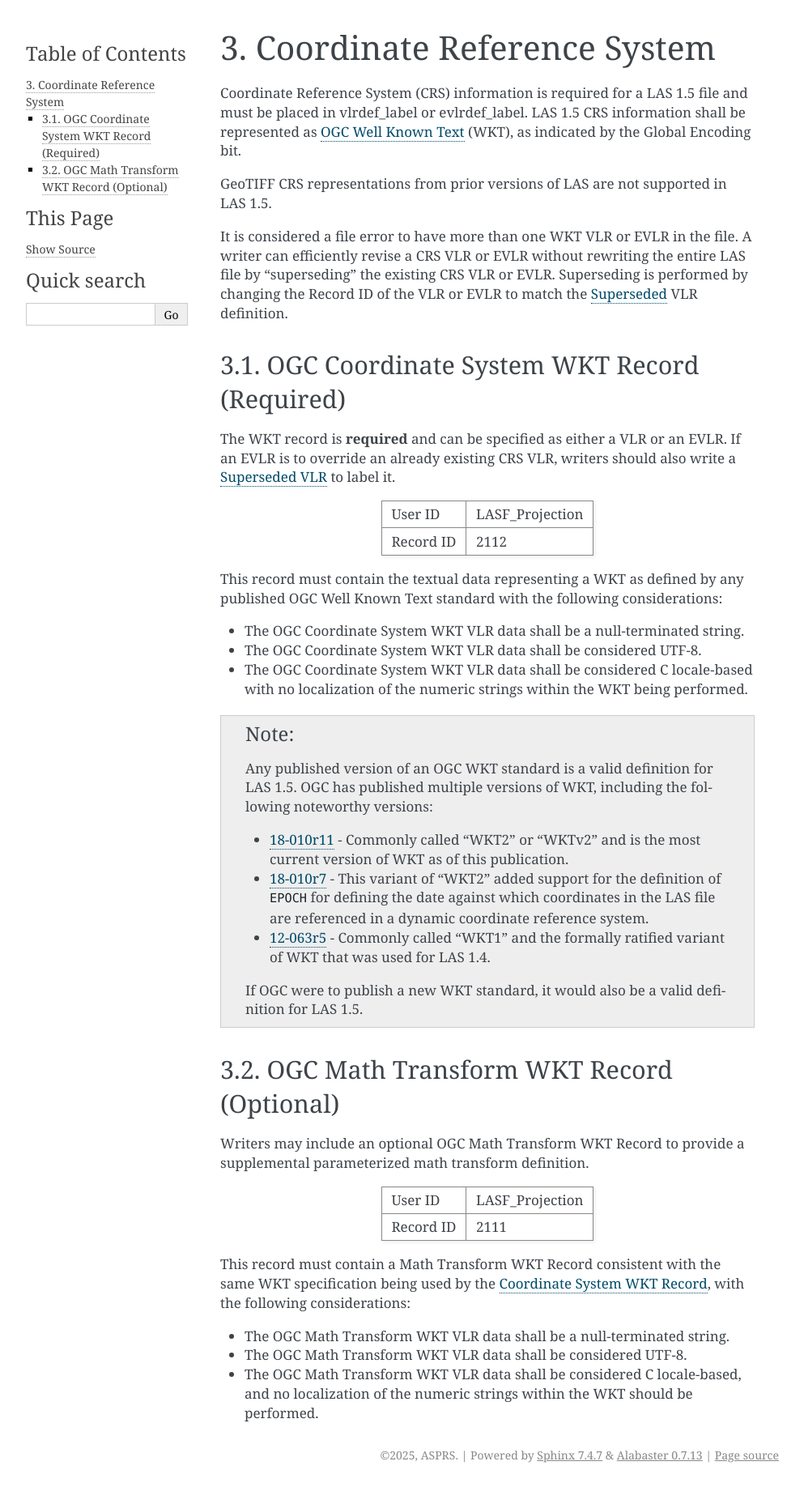
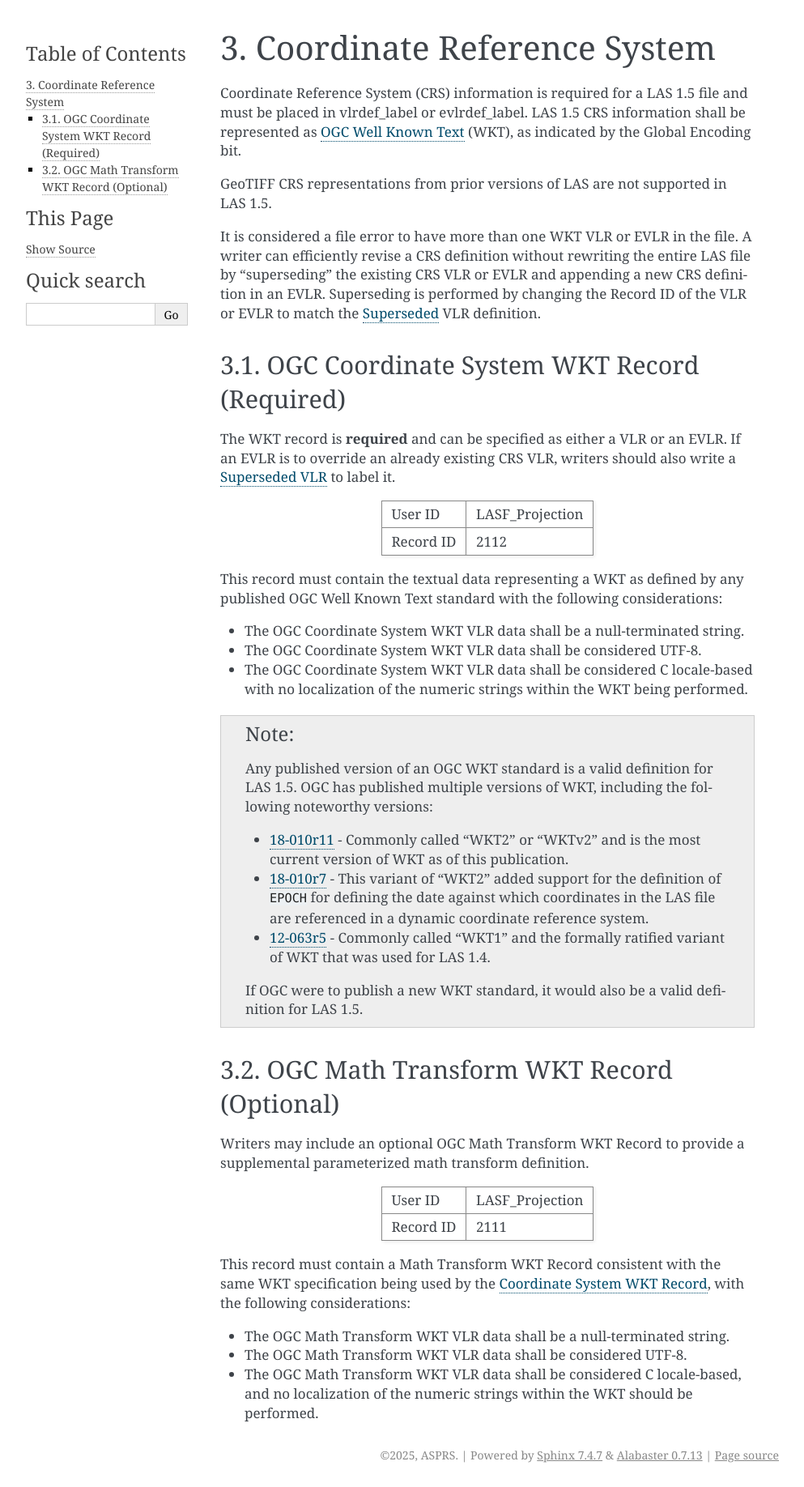
Before and after one commit to ASPRSorg/LAS, a Sphinx documentation site: the page built from source/03_crs.txt, in a window 1280 px wide. Shown: the whole page at 81% size, without its empty margins (148-1141 px from the left). Built offline with Sphinx 7.4.7, drawn with Linux system fonts in a browser that asks for light colours; the version number could not be read and is left out.

Commit message:
Add missing note about appending the CRS definition as a EVLR.

```diff
--- a/source/03_crs.txt
+++ b/source/03_crs.txt
@@ -16,8 +16,9 @@ the :ref:`Global Encoding <globalencoding_link>` bit.
 GeoTIFF CRS representations from prior versions of LAS are not supported in LAS 1.5.
 
 It is considered a file error to have more than one WKT VLR or EVLR in the file.
-A writer can efficiently revise a CRS VLR or EVLR without rewriting the entire LAS file by
-"superseding" the existing CRS VLR or EVLR. Superseding is performed by changing the
+A writer can efficiently revise a CRS definition without rewriting the entire LAS file by
+"superseding" the existing CRS VLR or EVLR and appending a new CRS definition in an EVLR.
+Superseding is performed by changing the
 Record ID of the VLR or EVLR to match the :ref:`superseded_vlr_label` VLR definition.
 
 .. _crs_wkt:
```
